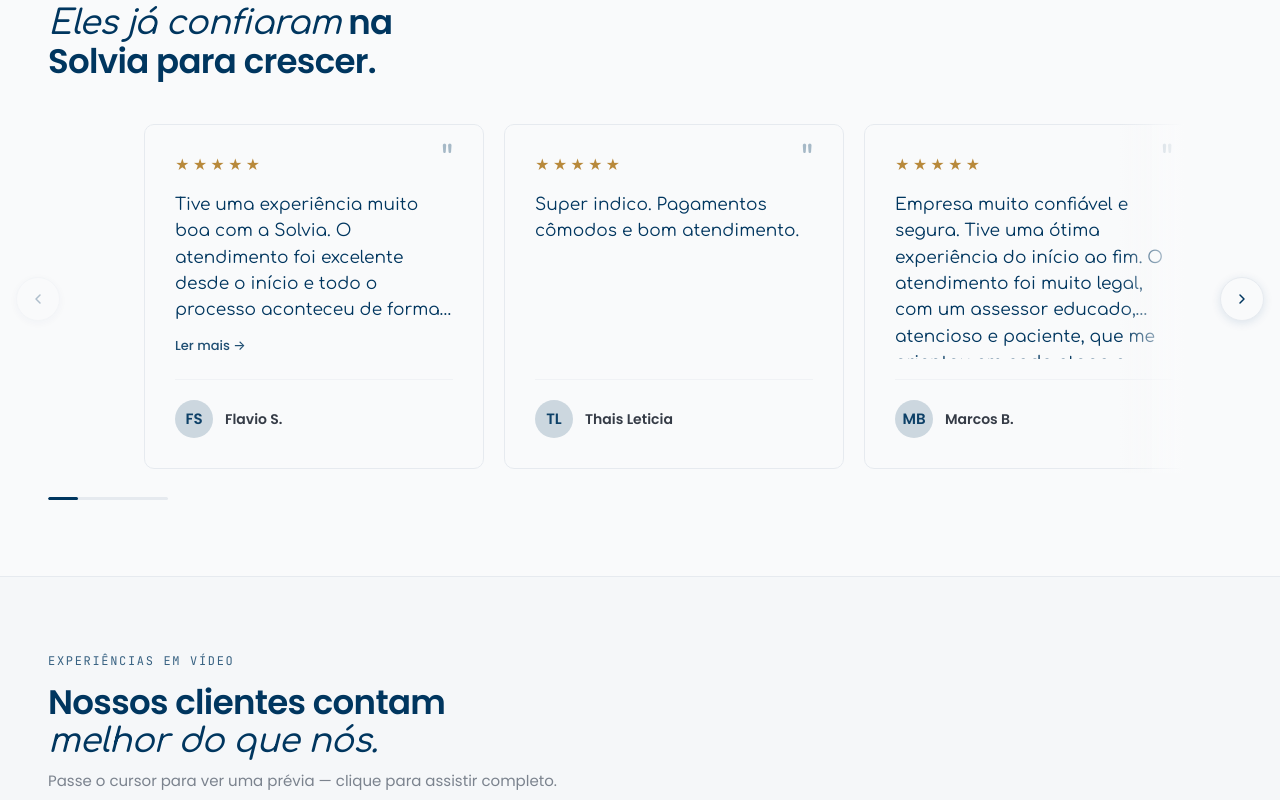
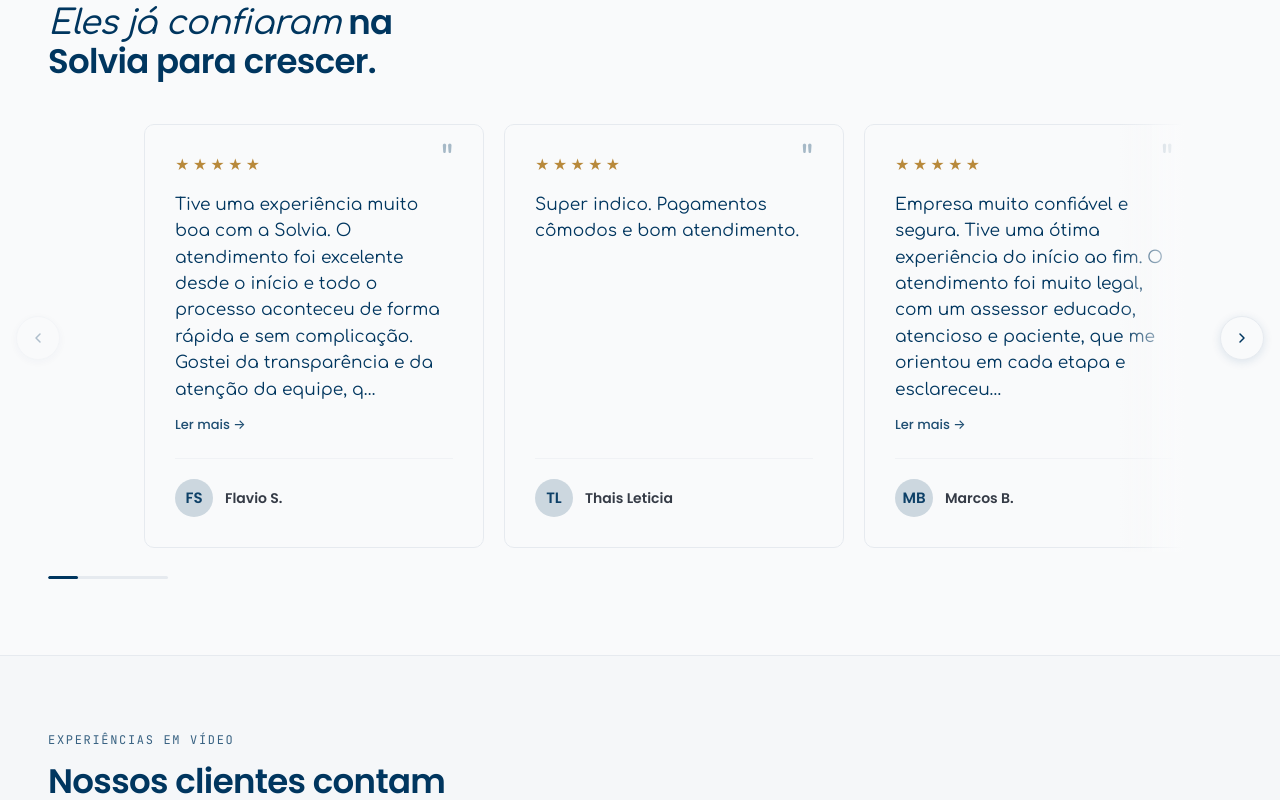
Before and after one commit to alberto8812/solvia-nvh, a React (Vite) app: page / in a window 1280 px wide. Shown: the part 4900-5700 px from the top of the page. Built offline with nearby package versions, Linux system fonts and the light colour scheme.

Commit message:
Actualizar lógica de truncado de citas en la sección de testimonios

```diff
--- a/src/components/sections/testimonials-section.tsx
+++ b/src/components/sections/testimonials-section.tsx
@@ -8,6 +8,7 @@
 const VP = { once: true, amount: 0.2 } as const
 const CARD_WIDTH = 340
 const CARD_GAP = 20
+const QUOTE_TRUNCATE_LENGTH = 200
 
 const cardFade = {
   hidden: { opacity: 0, y: 10 },
@@ -126,7 +127,7 @@
               </div>
 
               <p
-                className="font-serif text-brand-900 flex-1 line-clamp-5"
+                className="font-serif text-brand-900 flex-1"
                 style={{
                   fontSize: '17px',
                   lineHeight: 1.55,
@@ -134,10 +135,12 @@
                   textWrap: 'pretty',
                 }}
               >
-                {t.q}
+                {t.q.length > QUOTE_TRUNCATE_LENGTH
+                  ? `${t.q.slice(0, QUOTE_TRUNCATE_LENGTH).trimEnd()}…`
+                  : t.q}
               </p>
 
-              {t.q.length > 260 && (
+              {t.q.length > QUOTE_TRUNCATE_LENGTH && (
                 <button
                   type="button"
                   onClick={() => setSelected(t)}
```
